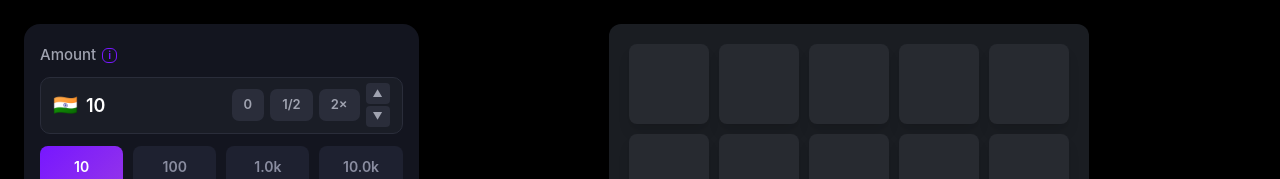
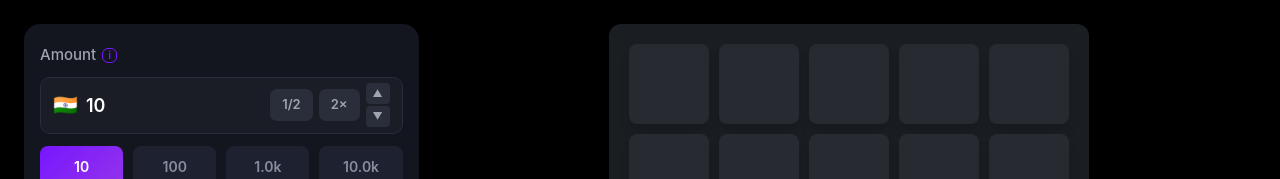
Before and after one commit to faisalnaeem7668/mines-game, a React (Vite) app: page / in a window 1280 px wide. Shown: the top 179 px of the page. Built offline with nearby package versions, Linux system fonts and the light colour scheme.

Commit message:
small ui changes

```diff
--- a/src/components/Controls.jsx
+++ b/src/components/Controls.jsx
@@ -63,7 +63,6 @@ const Controls = ({
             />
 
             <div className="amount-controls">
-              <button onClick={() => handleBetChange(0)} disabled={gameStarted} className="amount-ctrl-btn">0</button>
               <button onClick={() => handleBetChange(Math.floor(betAmount / 2))} disabled={gameStarted} className="amount-ctrl-btn">1/2</button>
               <button onClick={() => handleBetChange(betAmount * 2)} disabled={gameStarted} className="amount-ctrl-btn">2×</button>
 
```
